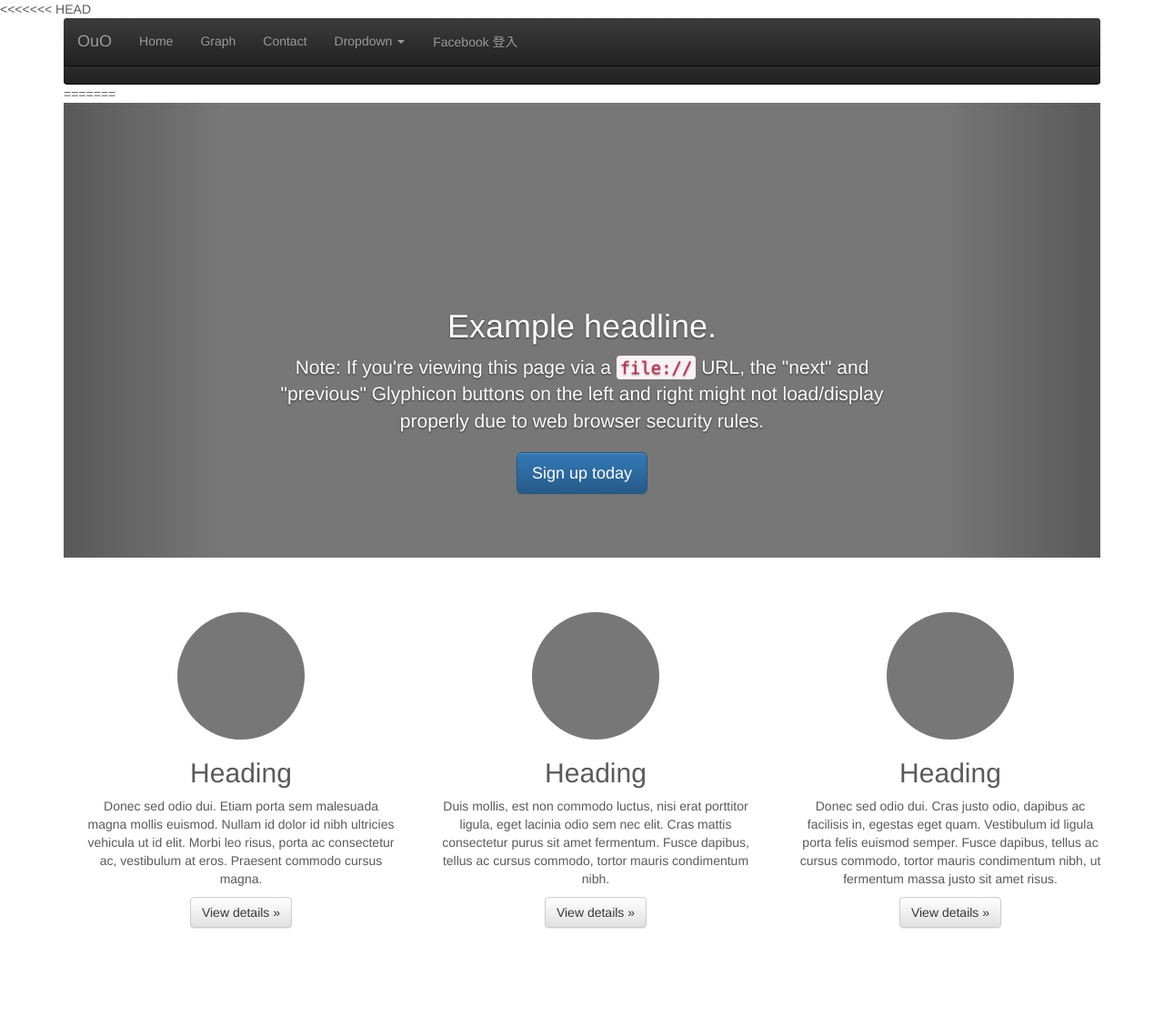
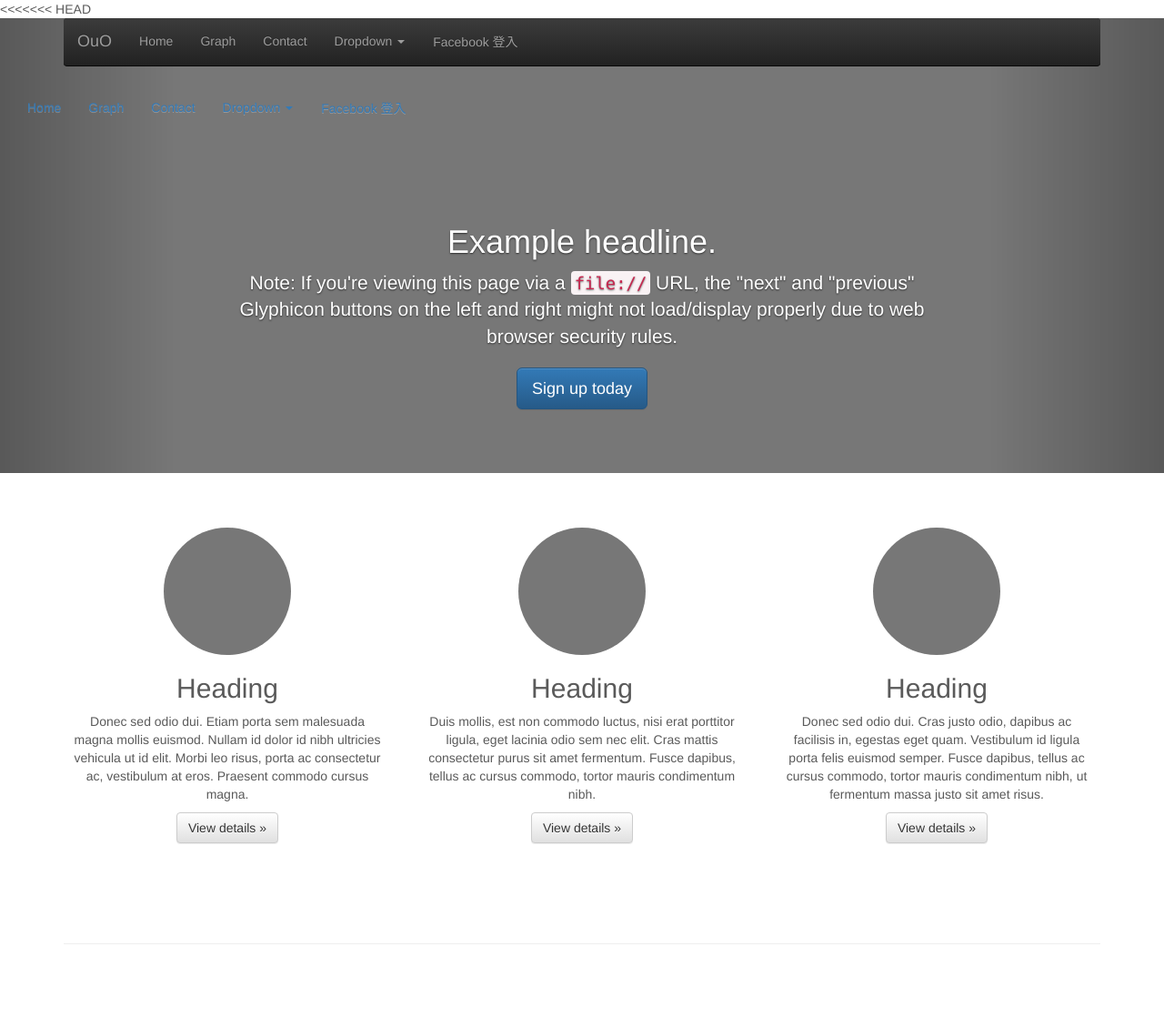
Before and after one commit to hydai/OuO, a Django app: page / in a window 1280 px wide. Shown: the top 1118 px of the page at 91% size. Run offline with Django 3.2, Linux system fonts and the light colour scheme; some libraries are stand-ins or nearby versions.

Commit message:
merge diff in base.html

```diff
--- a/templates/base.html
+++ b/templates/base.html
@@ -61,25 +61,6 @@
                         </div>
                     </div>
                 </nav>
-=======
-    <!-- Latest compiled and minified JavaScript -->
-    <script src="https://maxcdn.bootstrapcdn.com/bootstrap/3.3.5/js/bootstrap.min.js"></script>
-    <link rel="stylesheet" href="https://s3-ap-northeast-1.amazonaws.com/hackntu/css/base.css" type="text/css" media="all"/>
-  </head>
-  <body>
-    <div class="navbar-wrapper">
-      <div class="container">
-        <nav class="navbar navbar-inverse navbar-static-top">
-          <div class="container">
-            <div class="navbar-header">
-              <button type="button" class="navbar-toggle collapsed" data-toggle="collapse" data-target="#navbar" aria-expanded="false" aria-controls="navbar">
-                <span class="sr-only">Toggle navigation</span>
-                <span class="icon-bar"></span>
-                <span class="icon-bar"></span>
-                <span class="icon-bar"></span>
-              </button>
-              <a class="navbar-brand" href="#">OuO</a>
->>>>>>> d2b2490c18538fae042462a65610162b5cd093ec
             </div>
             <div id="navbar" class="navbar-collapse collapse">
               <ul class="nav navbar-nav">
```
Lines whose indentation alone changed are shown as unchanged.
